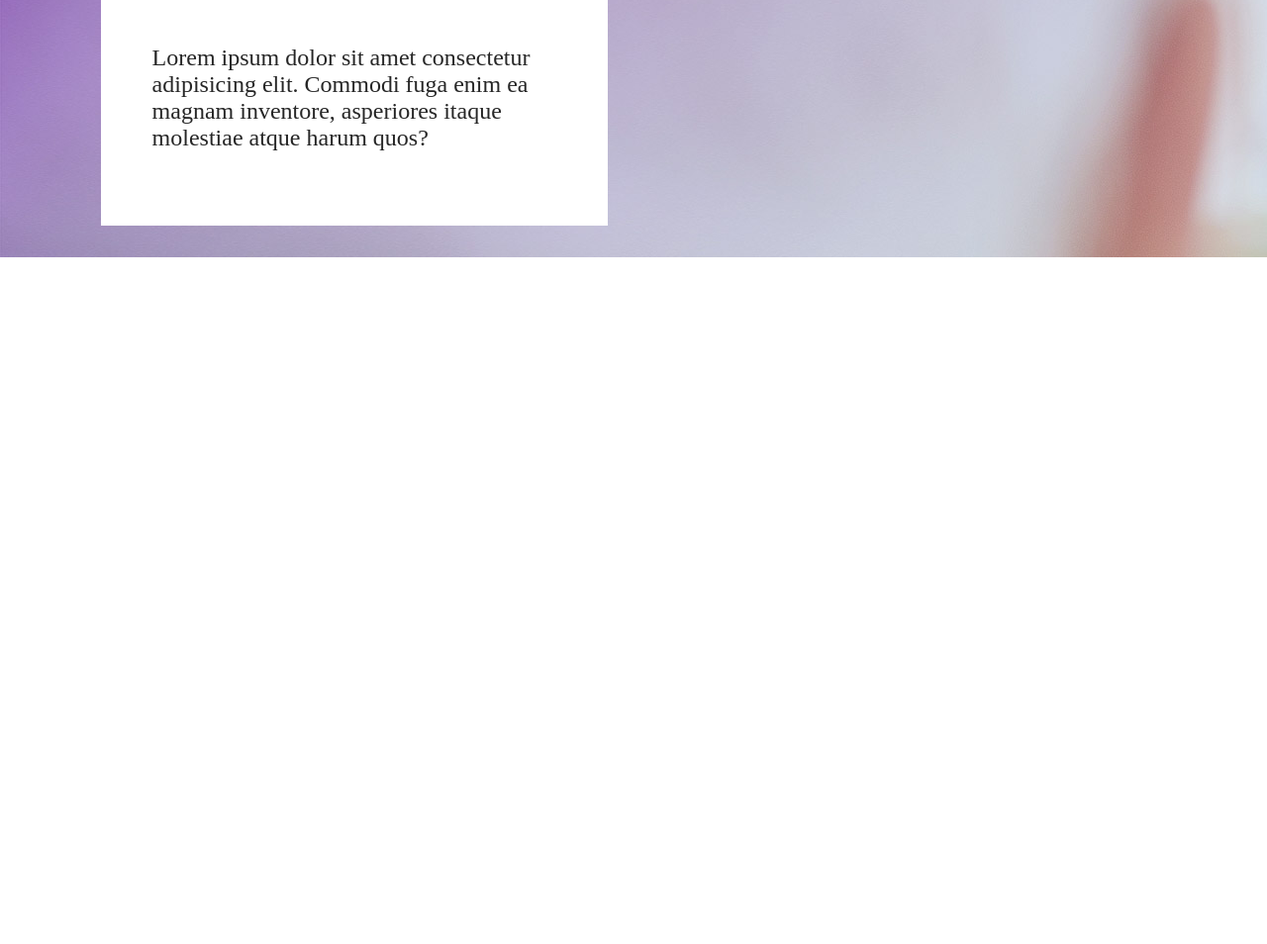
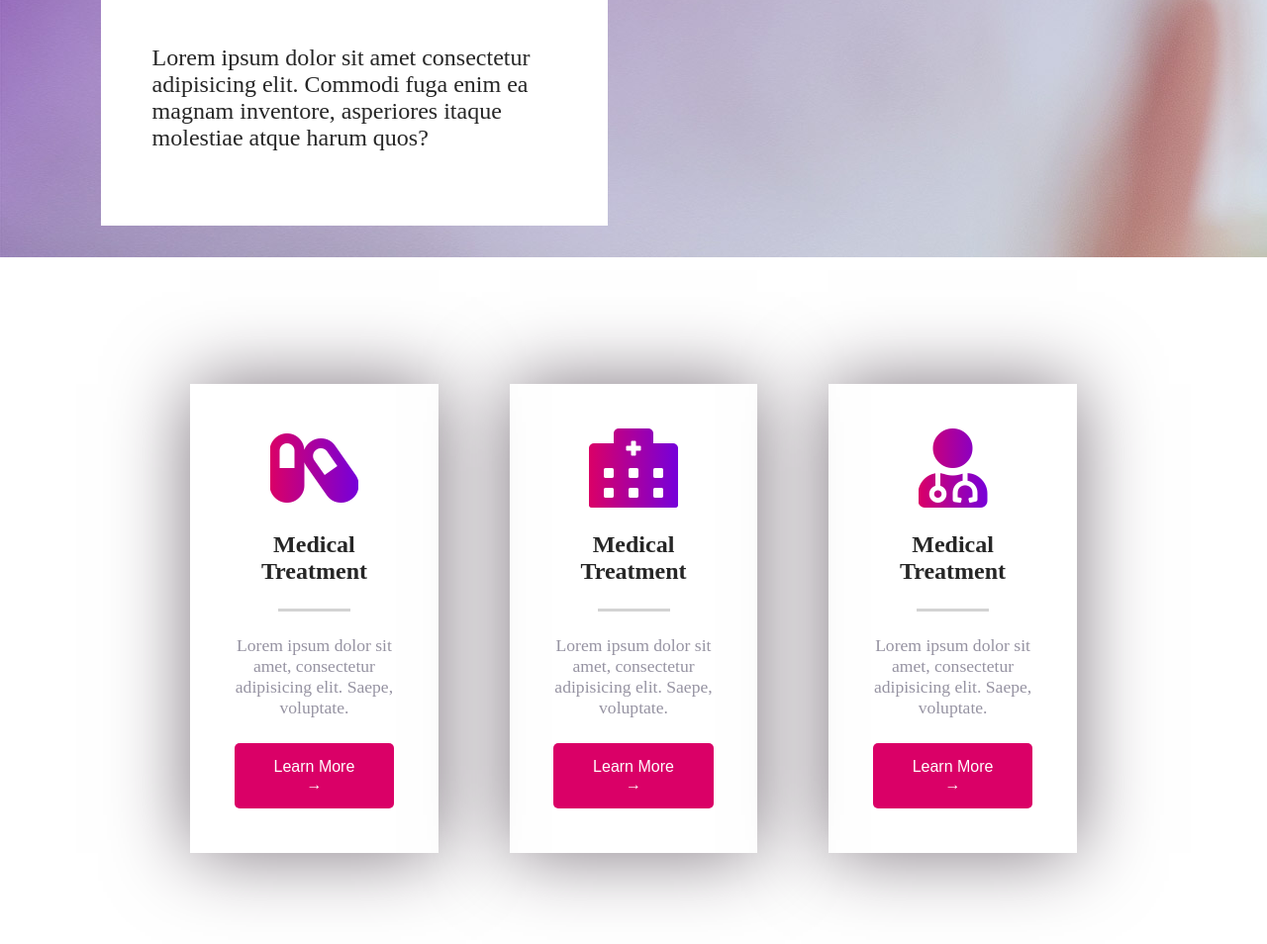
Before and after one commit to vymik/Dr_Petterson_WEB, a plain HTML site: page index.html in a window 1280 px wide. Shown: the part 540-1494 px from the top of the page at 99% size. Before the commit the page ends 800 px from the top, so only its background shows below. Drawn offline with Linux system fonts and the light colour scheme.

Commit message:
added features section

```diff
--- a/assets/scss/main.scss
+++ b/assets/scss/main.scss
@@ -1,8 +1,19 @@
 @import 'reset';
-
+// colors
 $red: #da0067;
 $purple: #7600da;
 $black: #262626;
+$gray: #9693a2;
+
+@mixin underline{
+    content: '';
+    width: 73px;
+    height: 3px;
+    background-color: lightgray;
+    display: block;
+    margin-top: 1.5rem;
+    margin-bottom: 1.5rem;
+}
 
 body{
     color: $black;
@@ -40,12 +51,9 @@ header{
     z-index: 3;
     background-color: #fff;
     .nav-container{
-        // width: 100%;
         margin: 0 5%;
         justify-content: space-between;
         align-items: center;
-        // line-height: 32px;
-        // vertical-align: middle;
         p{
             margin:0;
             padding-left: 5px;
@@ -108,13 +116,7 @@ header{
             font-size: 2rem;
             font-weight: 300;
             &::after{
-                content: '';
-                width: 73px;
-                height: 3px;
-                background-color: lightgray;
-                display: block;
-                margin-top: 1.5rem;
-                margin-bottom: 1.5rem;
+                @include underline;
             }
         }
         p{
@@ -123,3 +125,39 @@ header{
         }
     }
 }
+
+#features{
+    width: 100%;
+    // padding: 10%;
+    // margin: 0 auto;
+    .columns-container{
+        padding: 10% 0;
+        width: 70%;
+        margin:0 auto;
+        justify-content: space-between;
+        .column{
+            width: 28%;
+            padding: 5%;
+            text-align: center;
+            box-shadow: 0px 0px 77px 0px rgba(125,116,125,1);
+            i{
+                font-size: 5rem;
+                background: linear-gradient(to right, $red 0%, $purple 100%);
+                -webkit-background-clip: text;
+                -webkit-text-fill-color: transparent;
+            }
+            h3{
+                font-size: 1.5rem;
+                &::after{
+                    @include underline;
+                    margin: 1.5rem auto;
+                }
+            }
+            p{
+                font-size: 1.1rem;
+                color: $gray;
+                padding-bottom: 5%;
+            }
+        }
+    }
+}
--- a/index.html
+++ b/index.html
@@ -42,6 +42,31 @@
                 <p>Lorem ipsum dolor sit amet consectetur adipisicing elit. Commodi fuga enim ea magnam inventore, asperiores itaque molestiae atque harum quos?</p>
             </div>
         </section>
+        <!-- Hero end -->
+        <!-- Features Start -->
+        <section id="features" class="flex-container">
+            <div class=" columns-container flex-container">
+                <div class="column">
+                    <i class="fas fa-capsules"></i>
+                    <h3>Medical Treatment</h3>
+                    <p>Lorem ipsum dolor sit amet, consectetur adipisicing elit. Saepe, voluptate.</p>
+                    <button>Learn More &#8594;</button>
+                </div>
+                <div class="column">
+                    <i class="fas fa-hospital-alt"></i>
+                    <h3>Medical Treatment</h3>
+                    <p>Lorem ipsum dolor sit amet, consectetur adipisicing elit. Saepe, voluptate.</p>
+                    <button>Learn More &#8594;</button>
+                </div>
+                <div class="column">
+                    <i class="fas fa-user-md"></i>
+                    <h3>Medical Treatment</h3>
+                    <p>Lorem ipsum dolor sit amet, consectetur adipisicing elit. Saepe, voluptate.</p>
+                    <button>Learn More &#8594;</button>
+                </div>
+            </div>
+        </section>
+        <!-- Features End -->
     </main>
 
 </body>
```
Also changed, not shown: assets/css/main.css, 1 other file.
